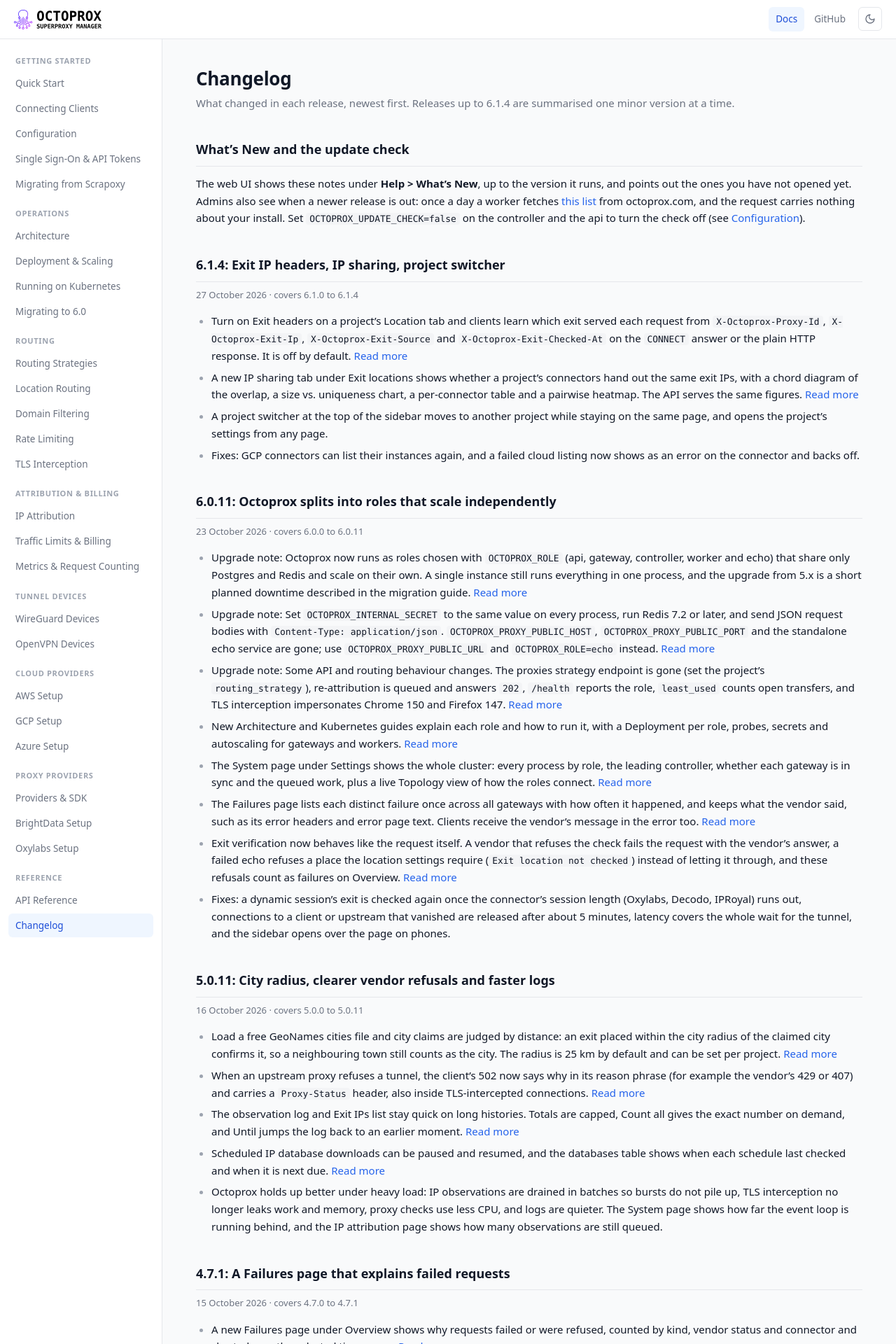
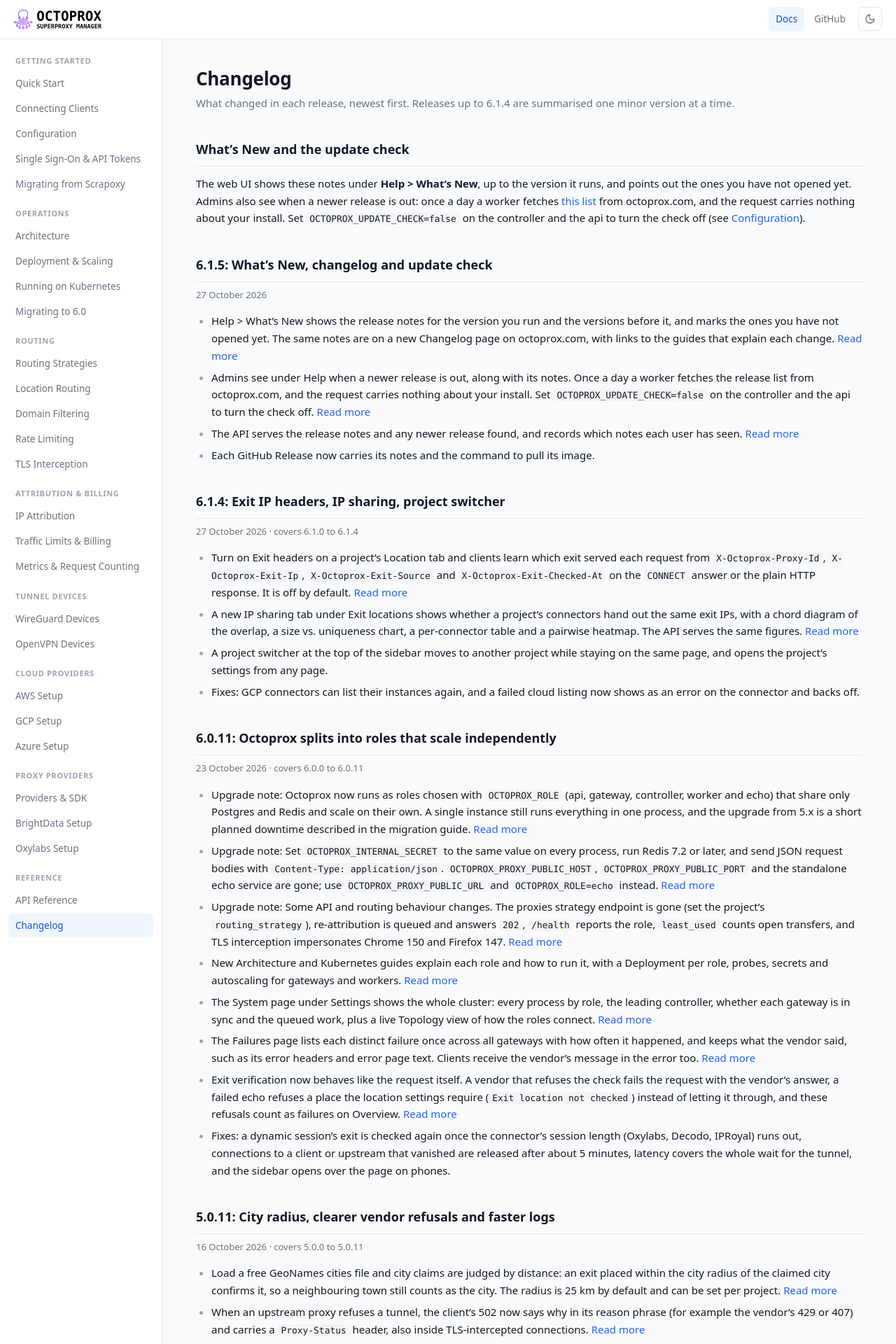
Before and after one commit to octoprox/octoprox, a Jekyll site: the page built from docs/changelog.md, in a window 1280 px wide. Shown: the top 1920 px of the page at 70% size. Built offline with Jekyll 4.4.1, drawn with Linux system fonts in a browser that asks for light colours.

Commit message:
Bump version to 6.1.5

```diff
--- a/docs/_data/releases.yml
+++ b/docs/_data/releases.yml
@@ -9,6 +9,18 @@
 #   title    a few words naming the main themes
 #   changes  what changed, for the people who use Octoprox; `docs` is a page
 #            on octoprox.com that explains it, such as connecting#exit-headers
+
+- version: 6.1.5
+  date: 2026-10-27
+  title: What's New, changelog and update check
+  changes:
+    - text: "Help > What's New shows the release notes for the version you run and the versions before it, and marks the ones you have not opened yet. The same notes are on a new Changelog page on octoprox.com, with links to the guides that explain each change."
+      docs: changelog
+    - text: "Admins see under Help when a newer release is out, along with its notes. Once a day a worker fetches the release list from octoprox.com, and the request carries nothing about your install. Set `OCTOPROX_UPDATE_CHECK=false` on the controller and the api to turn the check off."
+      docs: changelog#whats-new-and-the-update-check
+    - text: "The API serves the release notes and any newer release found, and records which notes each user has seen."
+      docs: api#release-notes
+    - text: "Each GitHub Release now carries its notes and the command to pull its image."
 
 - version: 6.1.4
   from: 6.1.0
--- a/pyproject.toml
+++ b/pyproject.toml
@@ -1,6 +1,6 @@
 [project]
 name = "octoprox"
-version = "6.1.4"
+version = "6.1.5"
 description = "A dynamic and flexible proxy manager"
 readme = "README.md"
 requires-python = ">=3.12"
```
